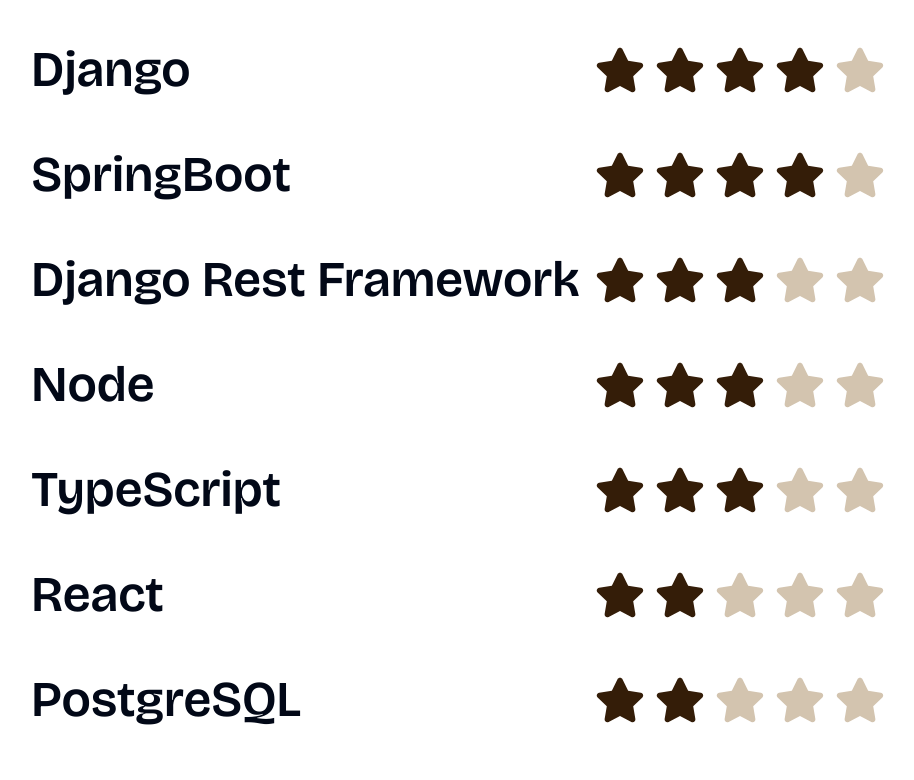
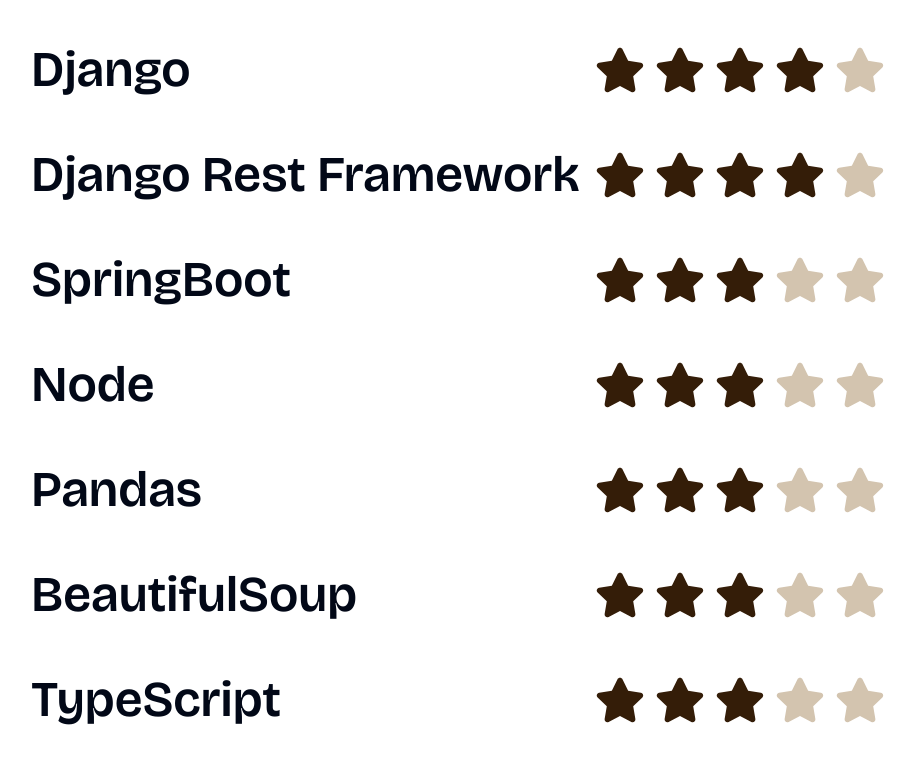
Before and after one commit to Reis567/my-resume, a React (Vite) app: page /sobre in a window 1280 px wide. Shown: the part 740-1520 px from the top of the page, without its empty margins (182-1096 px from the left). Built offline with nearby package versions, Linux system fonts and the light colour scheme.

Commit message:
Feat : Skills

```diff
--- a/src/pages/SobrePage/index.tsx
+++ b/src/pages/SobrePage/index.tsx
@@ -8,10 +8,13 @@
   // Estado para armazenar as pontuações de cada tecnologia
   const [skills] = useState({
     Django: 4,
-    SpringBoot:4,
-    'Django Rest Framework': 3,
+    'Django Rest Framework': 4,
+    SpringBoot:3,
     Node: 3,
+    Pandas: 3,
+    BeautifulSoup: 3,
     React: 2,
+    Scrapy:2,
     Next: 1,
     TypeScript: 3,
     PostgreSQL: 2,
```
